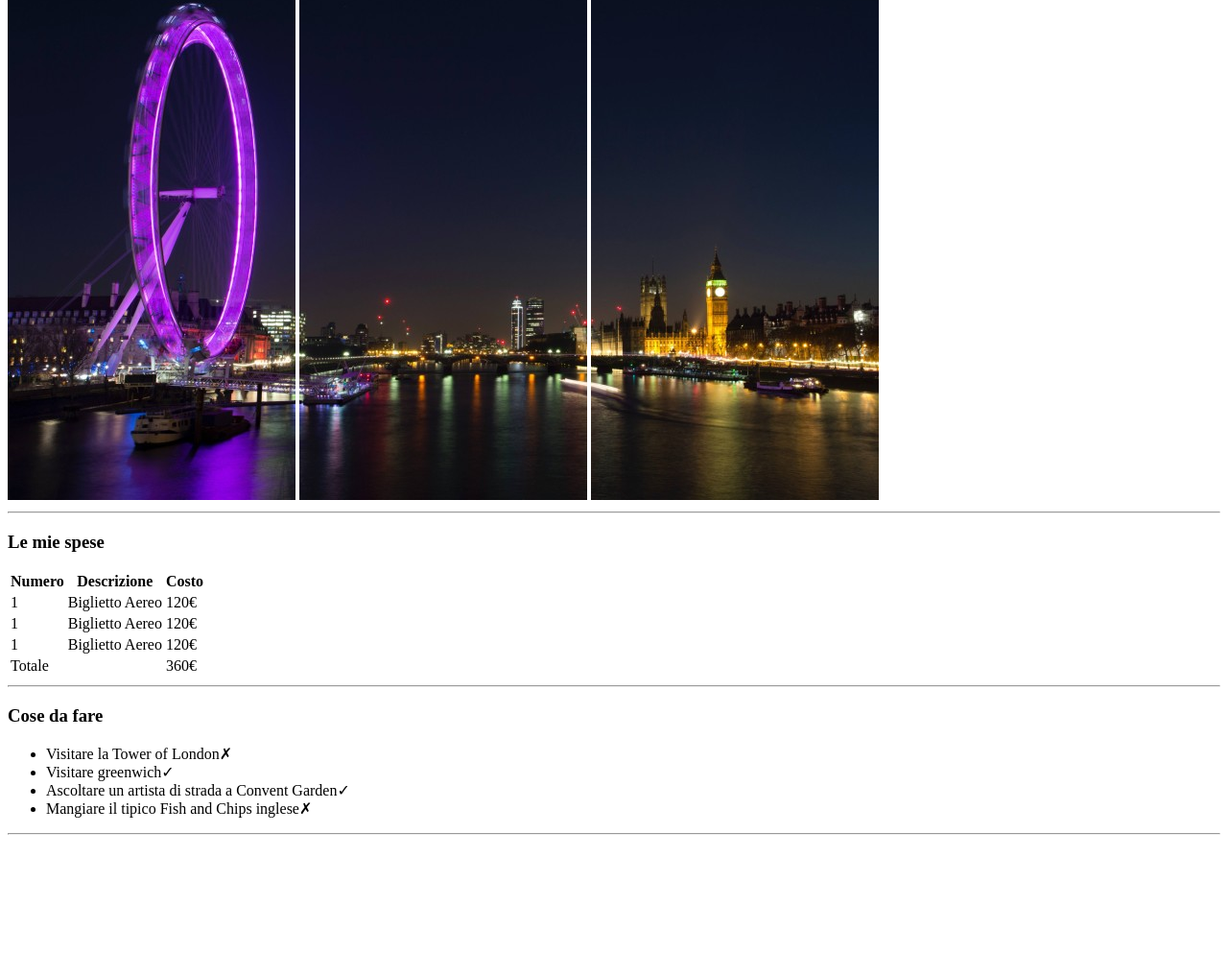
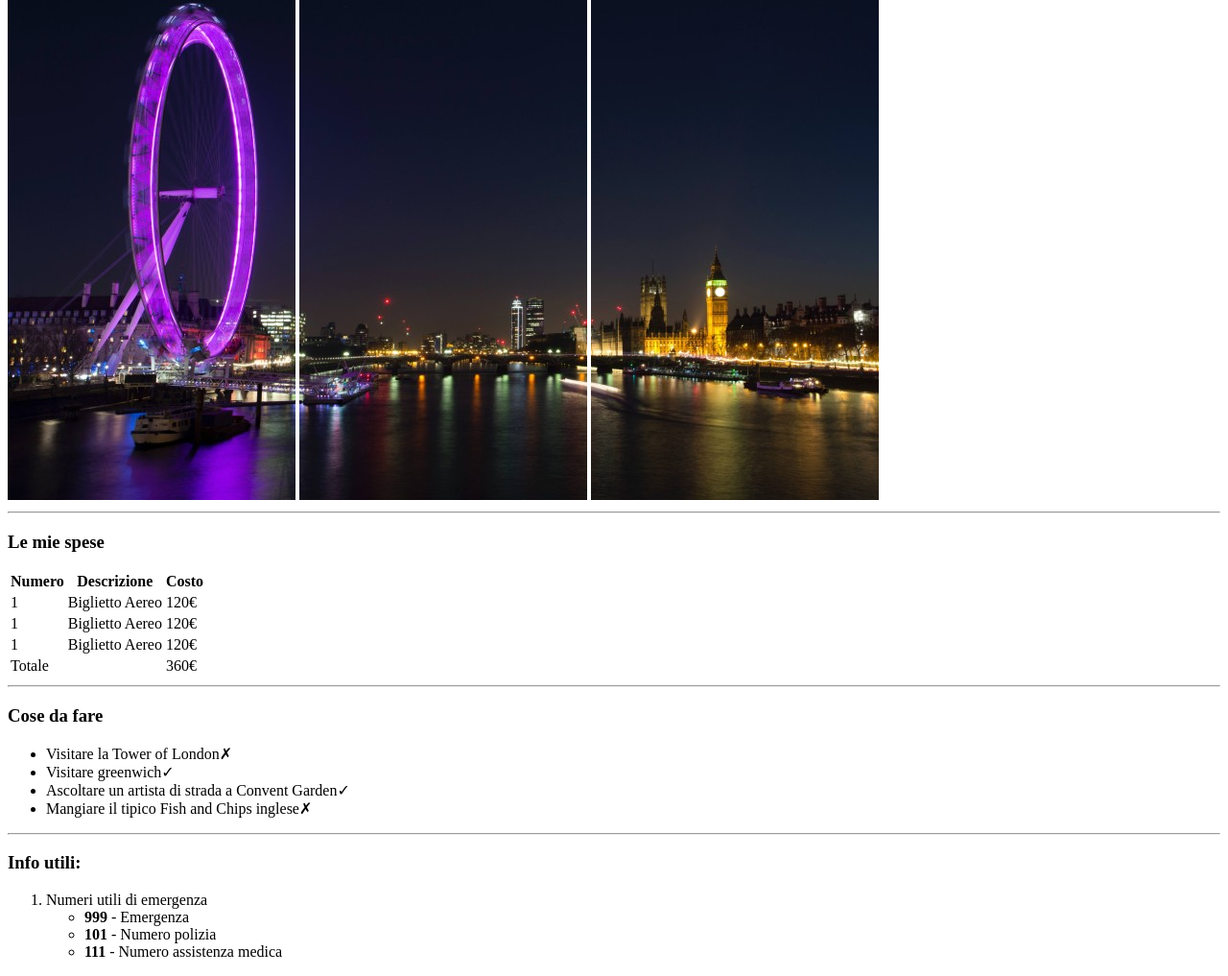
Before and after one commit to MicheleAbategiovanni/html-london-trip, a plain HTML site: page index.html in a window 1280 px wide. Shown: the part 146-1163 px from the top of the page at 96% size. Before the commit the page ends 1024 px from the top, so only its background shows below. Drawn offline with Linux system fonts and the light colour scheme.

Commit message:
adds list numeri utili di emergenza

```diff
--- a/index.html
+++ b/index.html
@@ -73,7 +73,16 @@
     <!-- Quarta sezione di contenuto con lista numerata -->
 
     <div>
+        <h3>Info utili:</h3>
+        <ol>
+            <li>Numeri utili di emergenza</li>
+            <ul>
+                <li> <strong>999</strong> - Emergenza</li>
+                <li> <strong>101</strong> - Numero polizia</li>
+                <li> <strong>111</strong> - Numero assistenza medica</li>
+            </ul>
 
+        </ol>
     </div>
 
 
```
